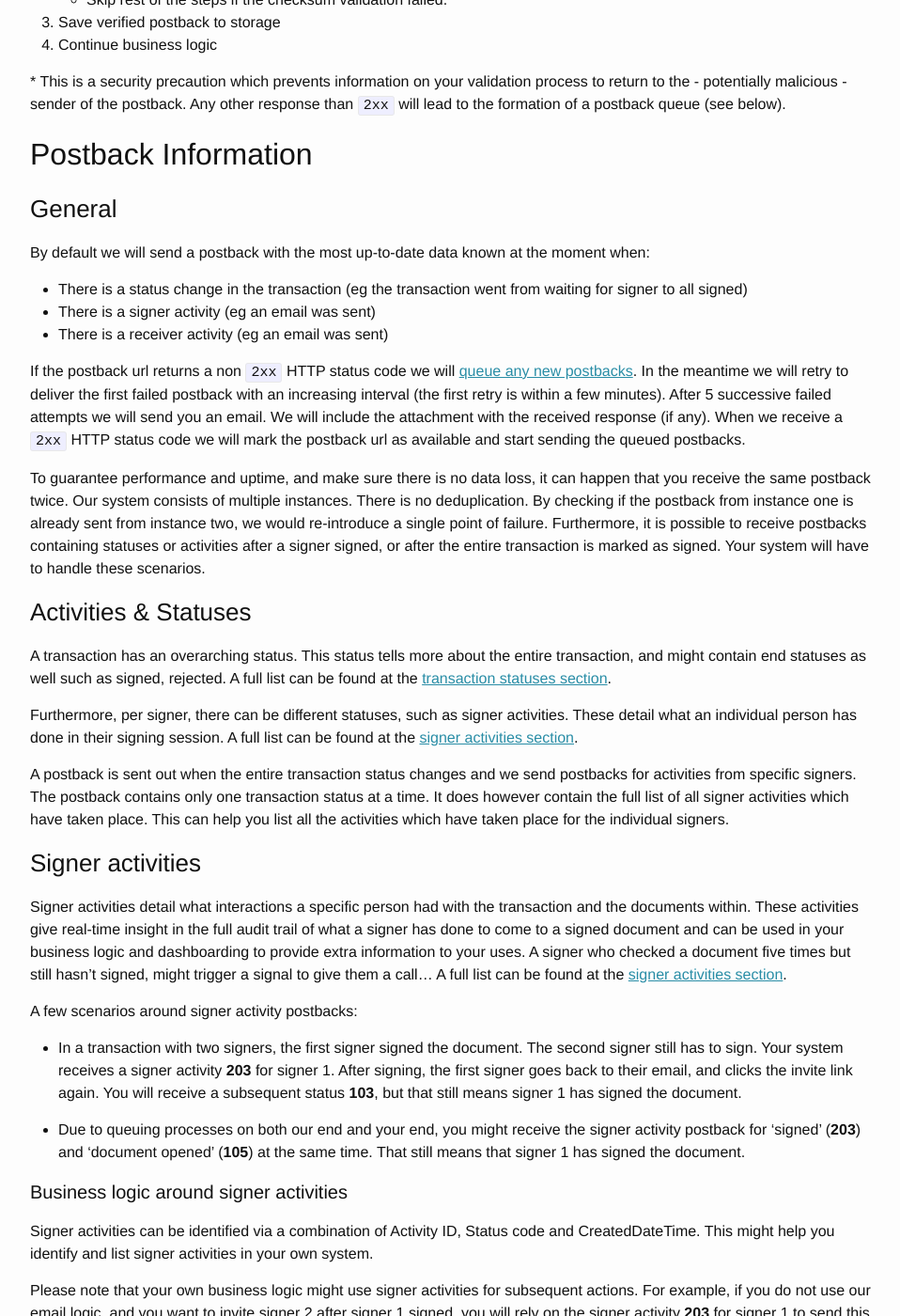
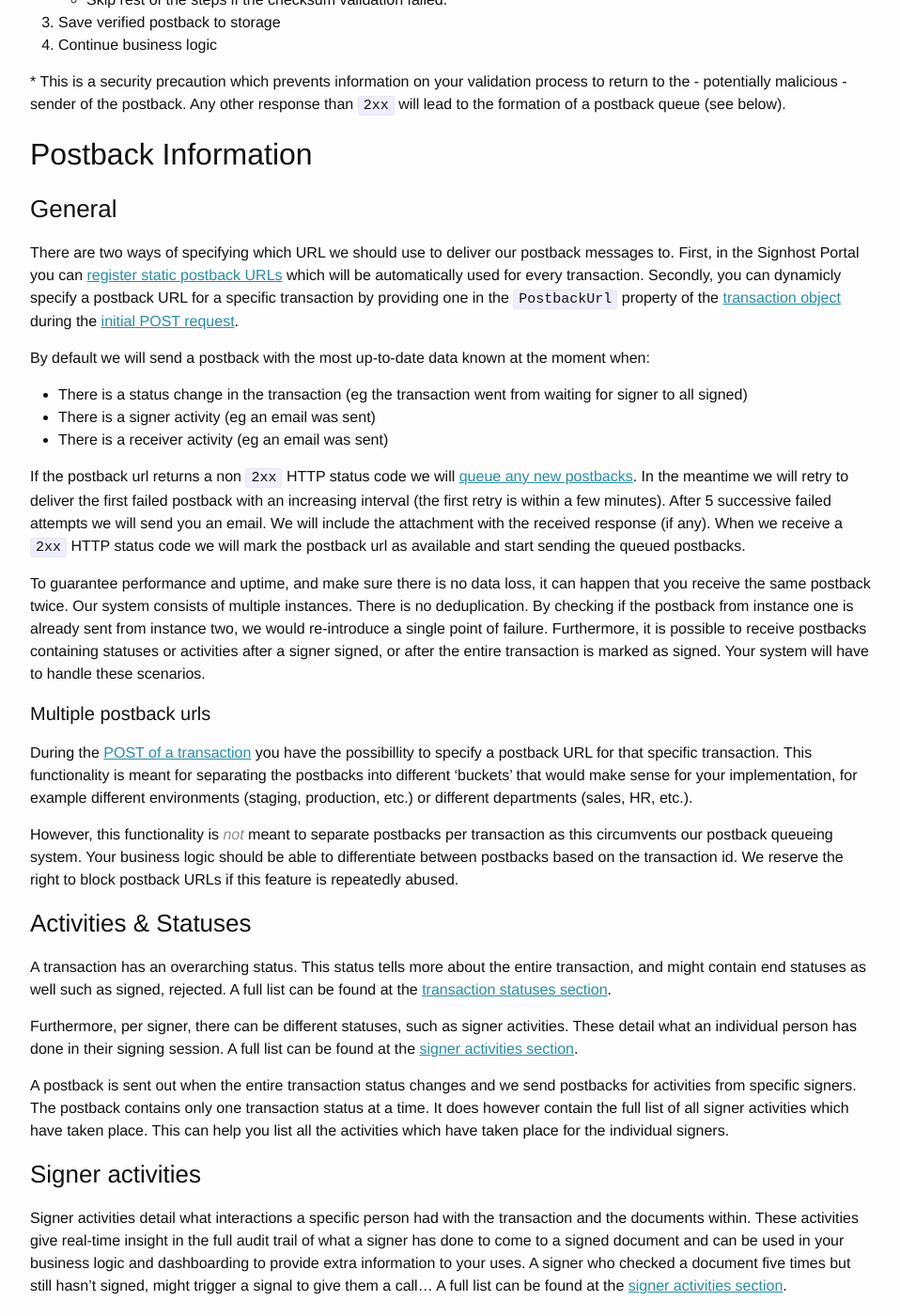
Before and after one commit to markohantula/evidos.github.io, a Jekyll site: the page built from postback.md, in a window 1280 px wide and 1400 px high, scrolled down 476 px. Shown: the whole window at 94% size, without its empty margins (158-1116 px from the left). Built offline with Jekyll 4.4.1, drawn with Linux system fonts in a browser that asks for light colours.

Commit message:
Document clarification around multiple postback URLs

```diff
--- a/postback.md
+++ b/postback.md
@@ -26,6 +26,10 @@ Any other response than `2xx` will lead to the formation of a postback queue (se
 ## Postback Information
 ### General
 
+There are two ways of specifying which URL we should use to deliver our postback messages to.
+First, in the Signhost Portal you can [register static postback URLs](https://intercom.help/evidos/en/articles/4739431-postback-header-security) which will be automatically used for every transaction.
+Secondly, you can dynamicly specify a postback URL for a specific transaction by providing one in the `PostbackUrl` property of the [transaction object](/endpoints/##/definitions/Transaction) during the [initial POST request](/endpoints/##/paths//api/transaction/post).
+
 By default we will send a postback with the most up-to-date data known at the moment when:
 
 *   There is a status change in the transaction (eg the transaction went from waiting for signer to all signed)
@@ -44,6 +48,15 @@ There is no deduplication.
 By checking if the postback from instance one is already sent from instance two, we would re-introduce a single point of failure.
 Furthermore, it is possible to receive postbacks containing statuses or activities after a signer signed, or after the entire transaction is marked as signed.
 Your system will have to handle these scenarios.
+
+#### Multiple postback urls
+During the [POST of a transaction](/endpoints/##/paths//api/transaction/post) you have the possibillity to specify a postback URL for that specific transaction.
+This functionality is meant for separating the postbacks into different 'buckets' that would make sense for your implementation,
+for example different environments (staging, production, etc.) or different departments (sales, HR, etc.).
+
+However, this functionality is *not* meant to separate postbacks per transaction as this circumvents our postback queueing system.
+Your business logic should be able to differentiate between postbacks based on the transaction id.
+We reserve the right to block postback URLs if this feature is repeatedly abused.
 
 ### Activities & Statuses
 A transaction has an overarching status.
```
